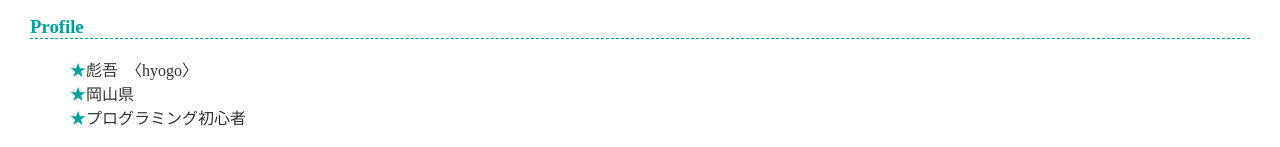
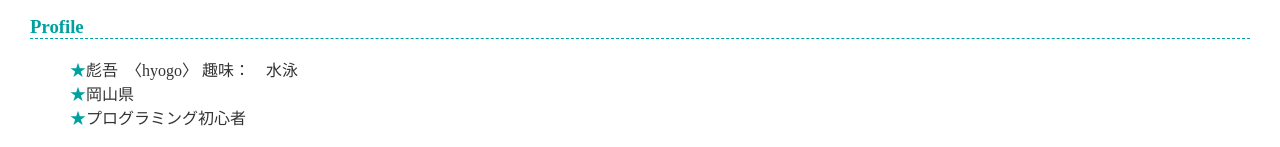
Before and after one commit to hyogo05-max/hyogo05.github.io-, a plain HTML site: page index.html in a window 1280 px wide. Shown: the part 189-336 px from the top of the page. Drawn offline with Linux system fonts and the light colour scheme.

Commit message:
Update index.html

```diff
--- a/index.html
+++ b/index.html
@@ -16,7 +16,7 @@
 
     <h3>Profile</h3>
     <ul>
-      <li>彪吾　〈hyogo〉</li>
+      <li>彪吾　〈hyogo〉 趣味：　水泳</li>
       <li>岡山県</li>
       <li>プログラミング初心者</li>
     </ul>
```
